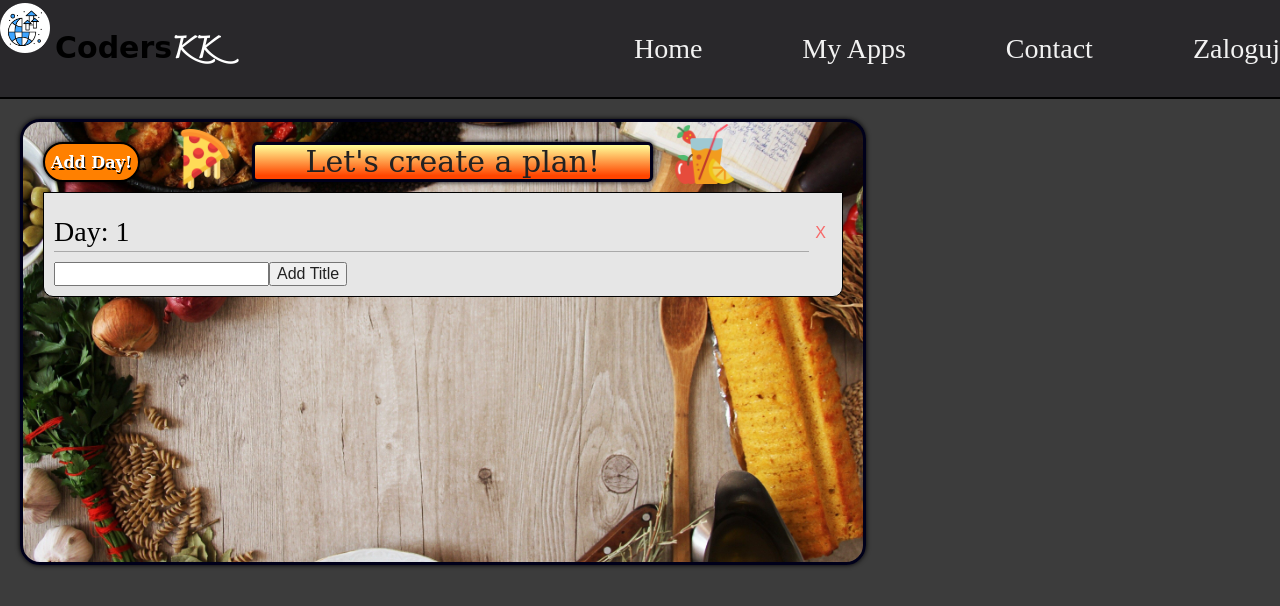
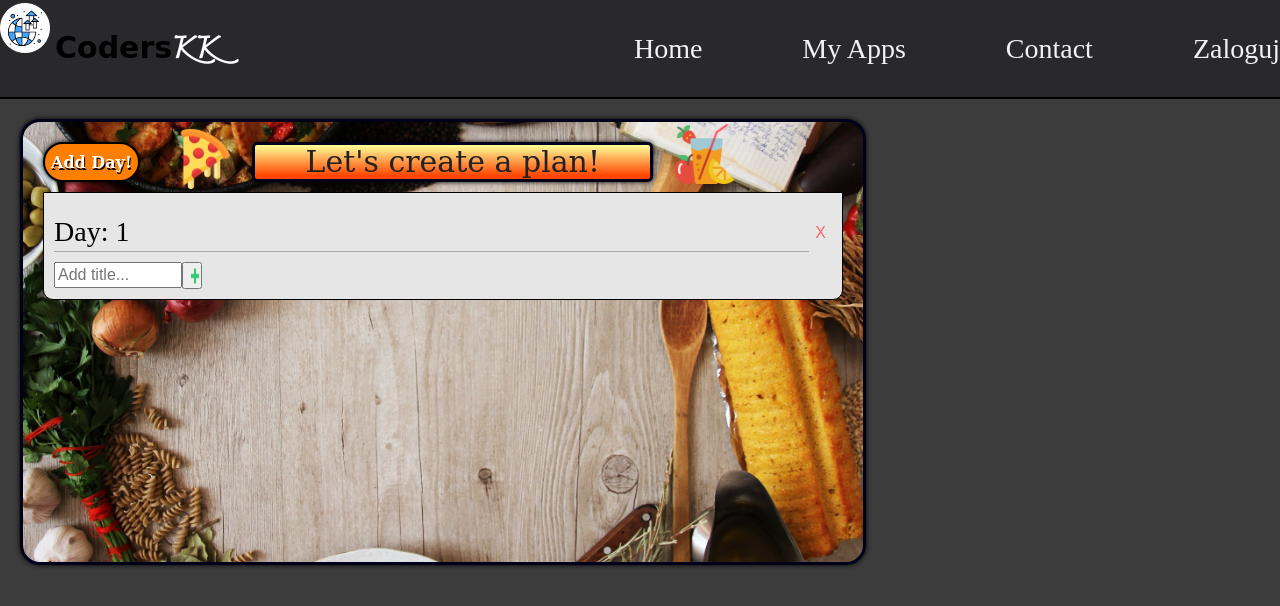
Before and after one commit to Konradk7/react-global-app, a React (Create React App) app: page / in a window 1280 px wide. Both pictures are taken after a click on the button "Add Day!". Shown: the top 606 px of the page. Built offline with nearby package versions, Linux system fonts and the light colour scheme.

Commit message:
Init lists elemnts style

```diff
--- a/src/components/NewMeal.js
+++ b/src/components/NewMeal.js
@@ -1,5 +1,6 @@
 import React, {useState} from 'react';
 import Meal from "./Meal";
+import plus from "../images/plus.png";
 
 function NewMeal({onNewMeal}) {
     const [title, setTitle] = useState([]);
@@ -7,15 +8,16 @@ function NewMeal({onNewMeal}) {
 
     const handleAddTitle = e => {
             setTitle(prevState => [...prevState, value]);
+            setValue('');
     }
     const handleAddItem = e => {
         setValue(e.target.value)
     }
 
     return (
-        <div>
-            <input type="text" value={value} onChange={handleAddItem} />
-            <button onClick={handleAddTitle}>Add Title</button>
+        <div className="fitness-title-container">
+            <input type="text" value={value} onChange={handleAddItem} placeholder="Add title..." className="fitness-title-container__input"/>
+            <button onClick={handleAddTitle} className="fitness-title-container__button"><img src={plus} alt="Add"/></button>
             {title.map((title, idx) => {
                 return <ul key={idx}>{title}<Meal /></ul>
             })}
--- a/src/sass/App.scss
+++ b/src/sass/App.scss
@@ -16,3 +16,4 @@
 @import "components/CryptoSearch";
 @import "components/CryptoResult";
 @import "components/Fitness";
+@import "components/FitnessNewMeal";
--- /dev/null
+++ b/src/sass/components/_FitnessNewMeal.scss
@@ -0,0 +1,18 @@
+.fitness-title-container {
+  display: flex;
+  //overflow: auto;
+  //flex-wrap: wrap;
+  &__input {
+    height: toRem(20);
+    width: toRem(120);
+
+  }
+  &__button {
+    height: toRem(27);
+    width: toRem(20);
+    img {
+      height: toRem(20);
+      width: toRem(10);
+    }
+  }
+}
```
Also changed, not shown: src/images/plus.png (added).
